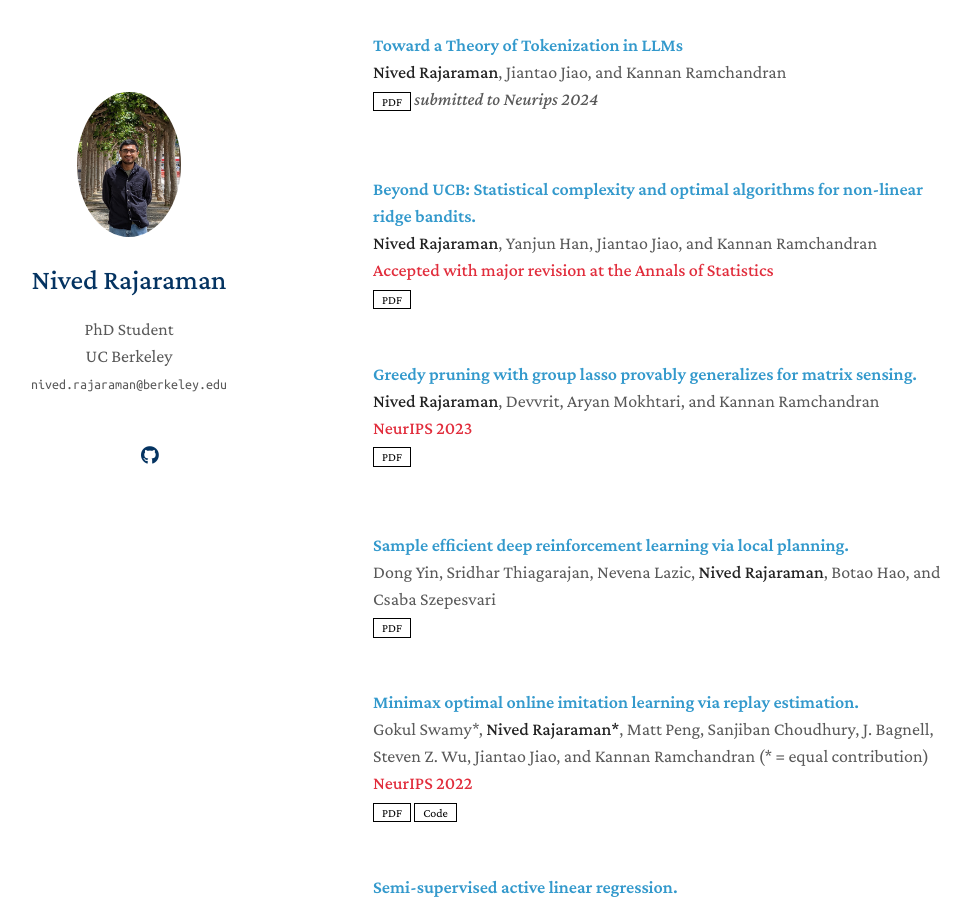
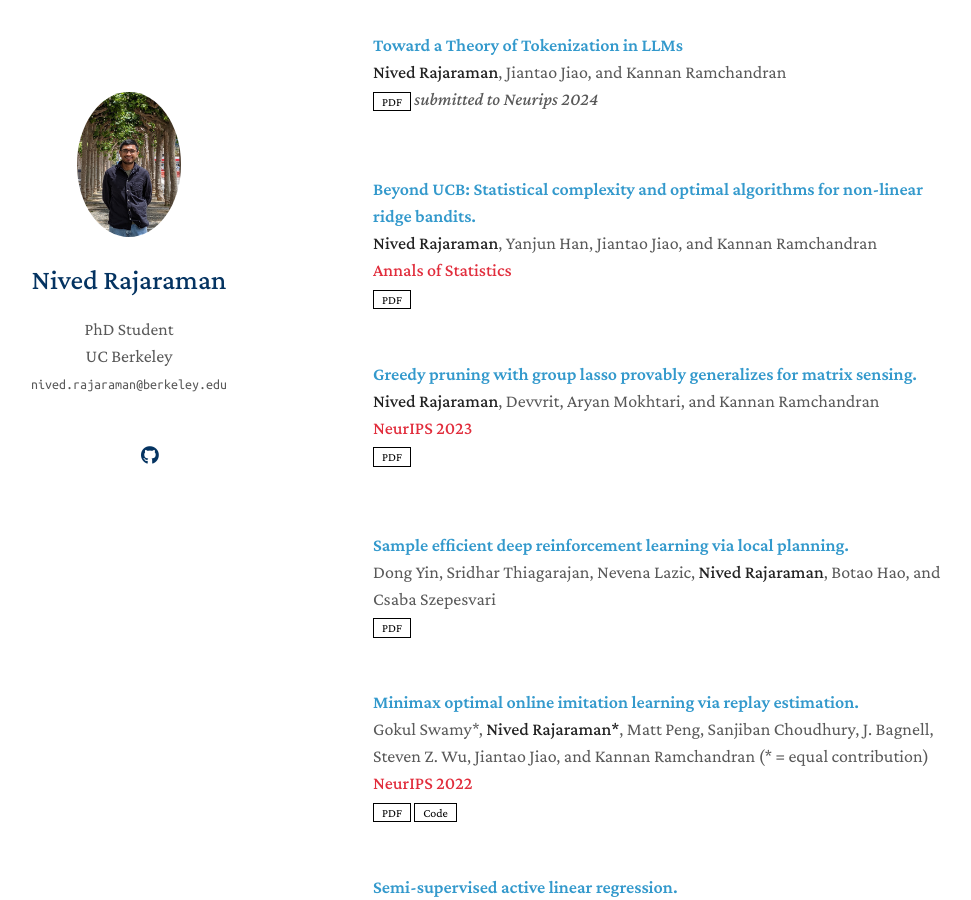
Before and after one commit to nivedr/nivedr.github.io, a Jekyll site: the page built from index.md, in a window 1280 px wide and 900 px high, scrolled down 1327 px. Shown: the whole window, without its empty margins (147-1118 px from the left). Built offline with Jekyll 4.4.1, drawn with Linux system fonts in a browser that asks for light colours; nearby versions of some CDN libraries; a style sheet for code colours, icons or effects is not loaded; our own code applies the rules of GitHub Pages for plain Markdown files.

Commit message:
Update publications.yml

```diff
--- a/_data/publications.yml
+++ b/_data/publications.yml
@@ -13,7 +13,7 @@ main:
   - title: "Beyond UCB: Statistical complexity and optimal algorithms for non-linear ridge bandits."
     authors: <strong>Nived Rajaraman</strong>, Yanjun Han, Jiantao Jiao, and Kannan Ramchandran
     pdf: https://arxiv.org/abs/2302.06025
-    conference: Accepted with major revision at the Annals of Statistics
+    conference: Annals of Statistics
 
   - title: "Greedy pruning with group lasso provably generalizes for matrix sensing."
     authors: <strong>Nived Rajaraman</strong>, Devvrit, Aryan Mokhtari, and Kannan Ramchandran
```
